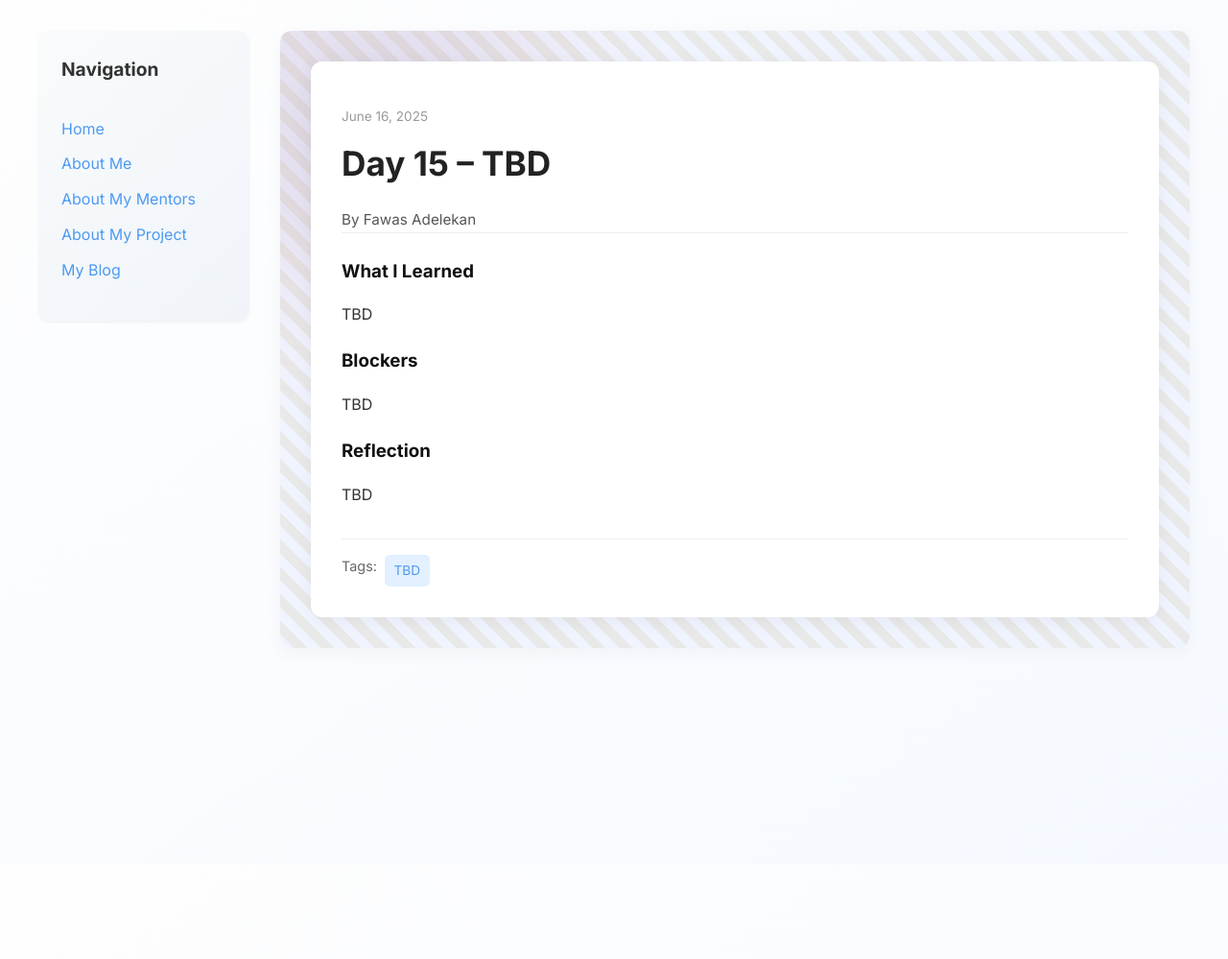
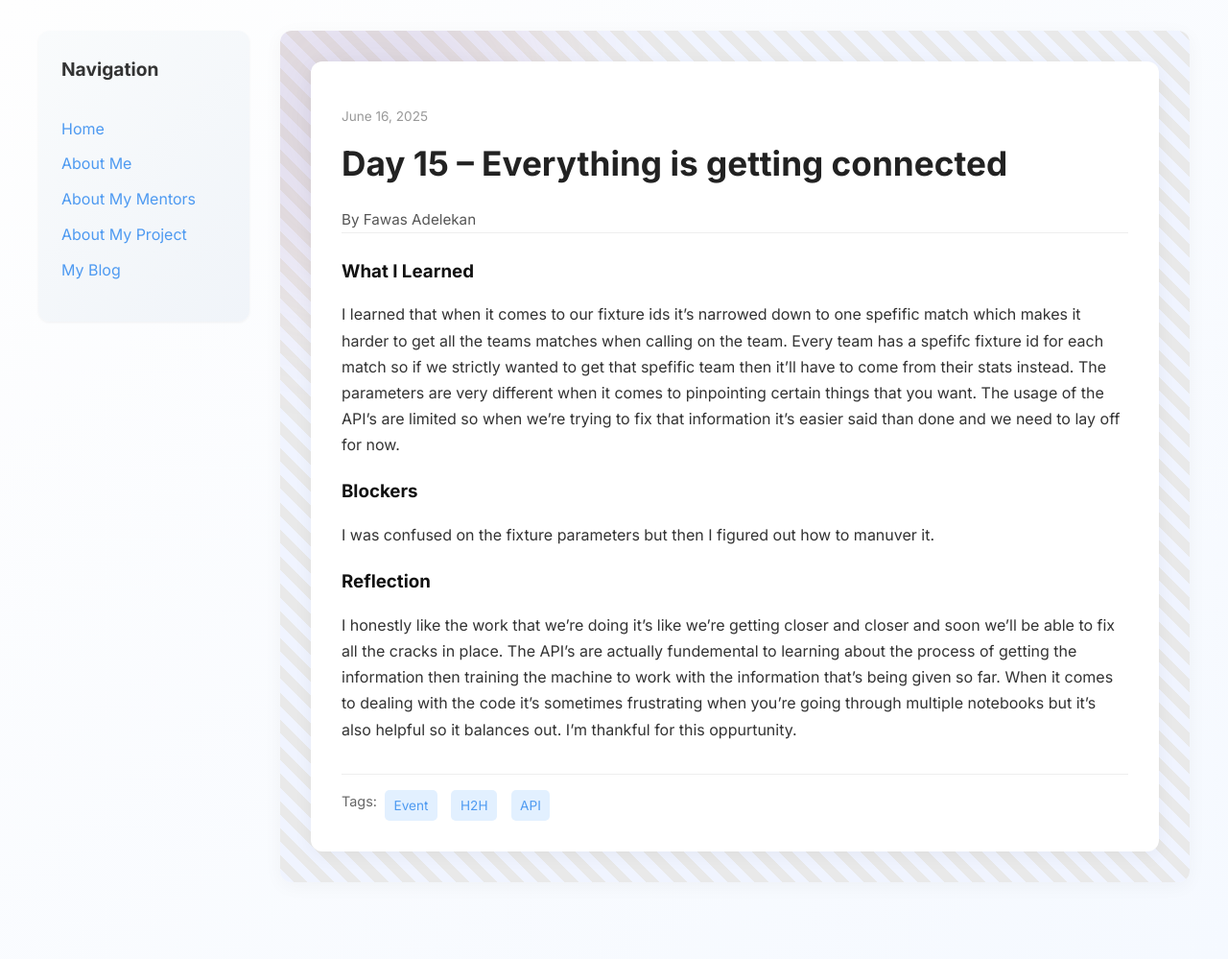
Before and after one commit to ForrestAj/ForrestAj.github.io, a Jekyll site: the page built from _posts/2025-06-16-day-15.md, in a window 1280 px wide. Shown: the whole page at 96% size. Built offline with Jekyll 4.4.1, drawn with Linux system fonts in a browser that asks for light colours; before the commit the page ends 900 px from its top, so only the background shows below that.

Commit message:
Update 2025-06-16-day-15.md

```diff
--- a/_posts/2025-06-16-day-15.md
+++ b/_posts/2025-06-16-day-15.md
@@ -1,19 +1,19 @@
 ---
 layout: post
-title: "Day 15 – TBD"
+title: "Day 15 – Everything is getting connected"
 date: 2025-06-16
 author: Fawas Adelekan
 permalink: /day15.html
-tags: ["TBD",]
+tags: ["Event","H2H","API"]
 
 what_i_learned: |
-  TBD
+  I learned that when it comes to our fixture ids it's narrowed down to one spefific match which makes it harder to get all the teams matches when calling on the team. Every team has a spefifc fixture id for each match so if we strictly wanted to get that spefific team then it'll have to come from their stats instead. The parameters are very different when it comes to pinpointing certain things that you want. The usage of the API's are limited so when we're trying to fix that information it's easier said than done and we need to lay off for now.
 
 
 
 blockers: |
-  TBD
+  I was confused on the fixture parameters but then I figured out how to manuver it.
 
 reflection: |
-  TBD
+  I honestly like the work that we're doing it's like we're getting closer and closer and soon we'll be able to fix all the cracks in place. The API's are actually fundemental to learning about the process of getting the information then training the machine to work with the information that's being given so far. When it comes to dealing with the code it's sometimes frustrating when you're going through multiple notebooks but it's also helpful so it balances out. I'm thankful for this oppurtunity.
 ---
```
